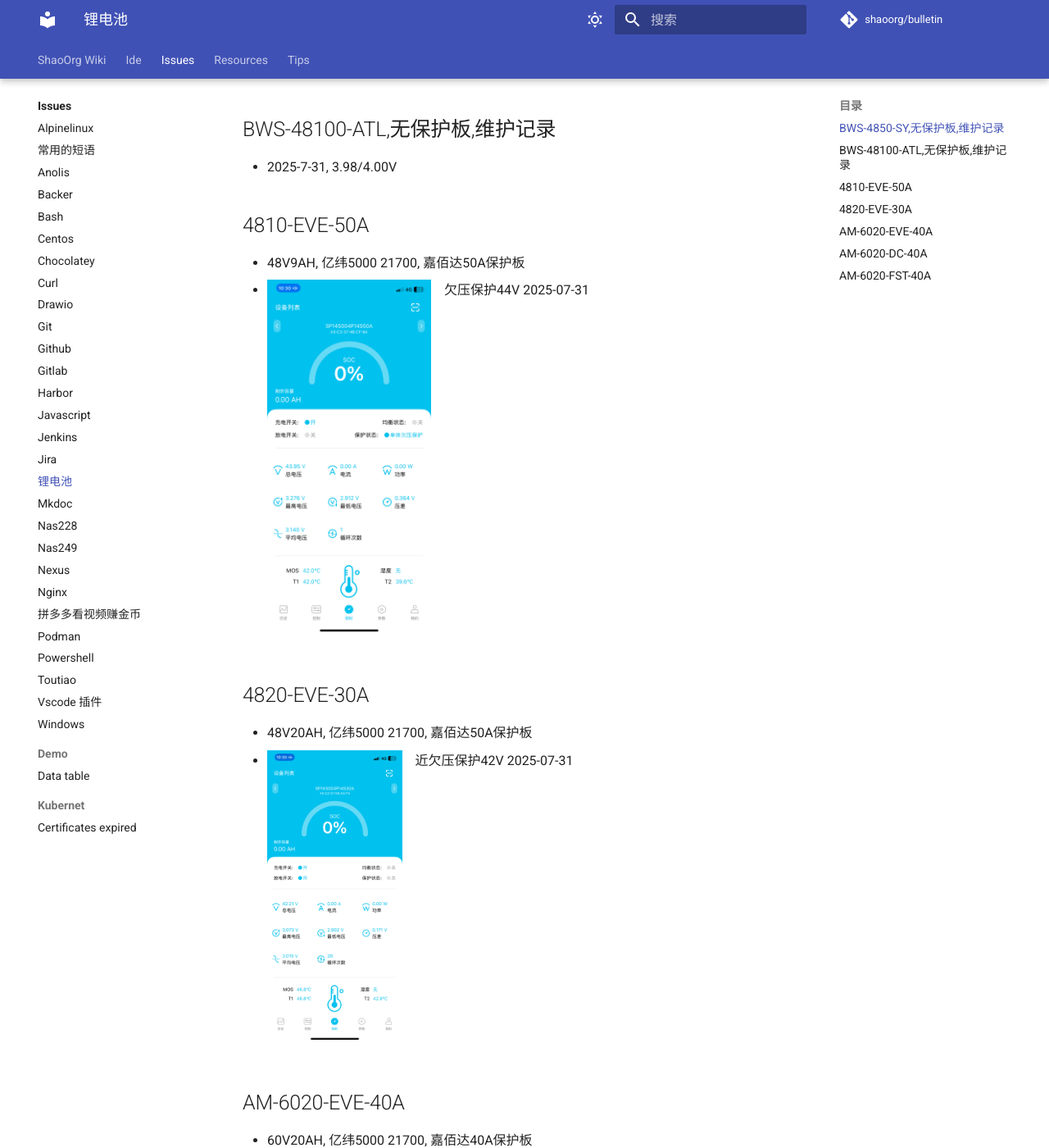
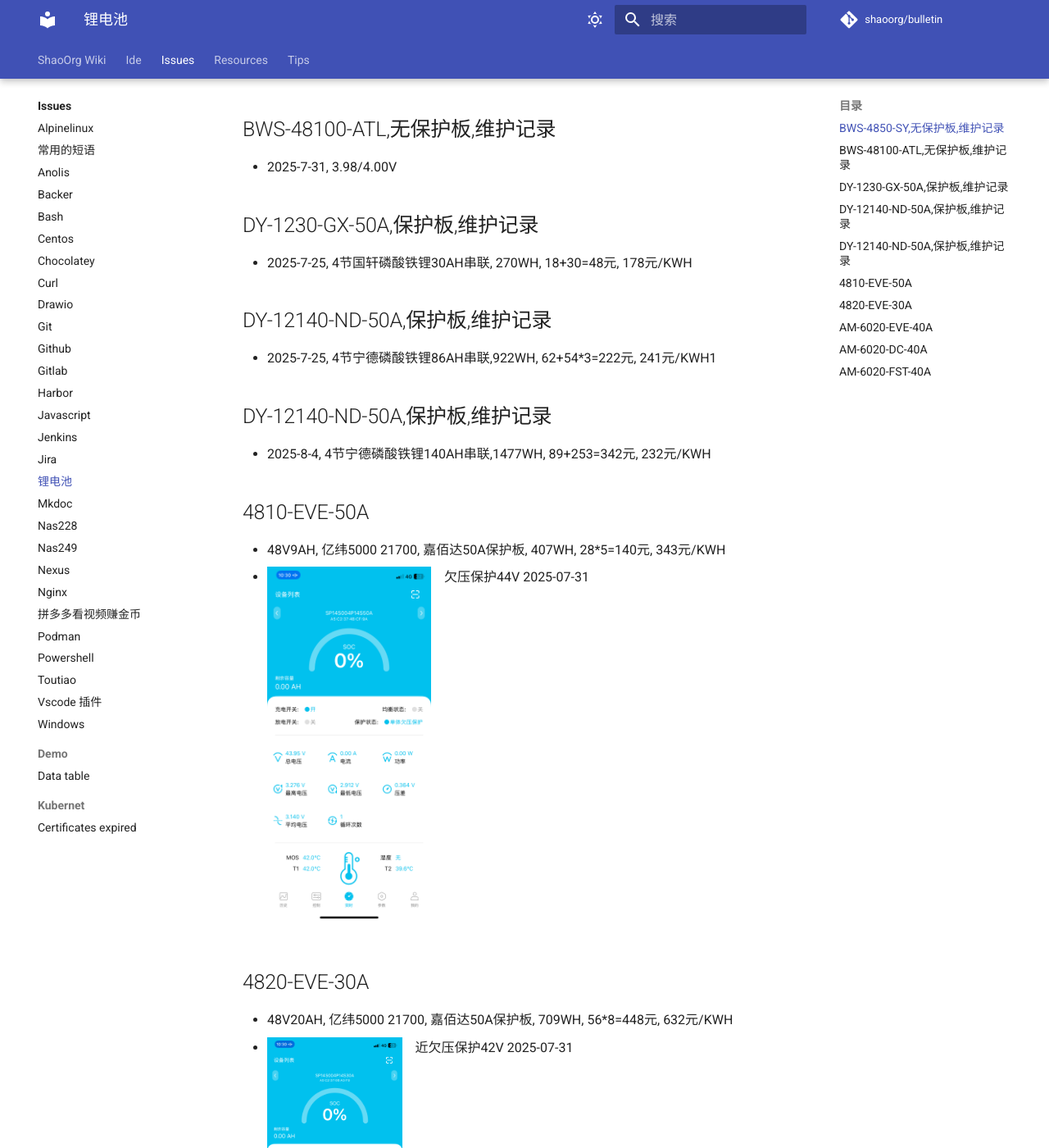
Before and after one commit to ShaoOrg/bulletin, an MkDocs documentation site: the page built from docs/issues/lithium-battery.md, in a window 1280 px wide and 1400 px high, scrolled down 204 px. Shown: the whole window at 82% size. Built offline with MkDocs 1.6.1 and Material for MkDocs 9.7.7, drawn with Linux system fonts in a browser that asks for light colours; comment, search, counter and statistics services are not loaded; some of the changed text lies outside the part shown.

Commit message:
NOCR: foo

```diff
--- a/docs/issues/lithium-battery.md
+++ b/docs/issues/lithium-battery.md
@@ -5,24 +5,34 @@
 ## BWS-48100-ATL,无保护板,维护记录
 - 2025-7-31, 3.98/4.00V
 
+## DY-1230-GX-50A,保护板,维护记录
+- 2025-7-25, 4节国轩磷酸铁锂30AH串联, 270WH, 18+30=48元, 178元/KWH
+
+## DY-12140-ND-50A,保护板,维护记录
+- 2025-7-25, 4节宁德磷酸铁锂86AH串联,922WH, 62+54*3=222元, 241元/KWH1
+
+## DY-12140-ND-50A,保护板,维护记录
+- 2025-8-4, 4节宁德磷酸铁锂140AH串联,1477WH, 89+253=342元, 232元/KWH
+
 ## 4810-EVE-50A
-- 48V9AH, 亿纬5000 21700, 嘉佰达50A保护板
+- 48V9AH, 亿纬5000 21700, 嘉佰达50A保护板, 407WH, 28*5=140元, 343元/KWH
 - 欠压保护44V 2025-07-31
 ![欠压保护44V](./images/4810-EVE-50A-low-voltage-protection.PNG){width="200px" align=left}
+
 ## 4820-EVE-30A
-- 48V20AH, 亿纬5000 21700, 嘉佰达50A保护板
+- 48V20AH, 亿纬5000 21700, 嘉佰达50A保护板, 709WH, 56*8=448元, 632元/KWH
 - 近欠压保护42V 2025-07-31
 ![近欠压保护42V](./images/4820-EVE-30A-under-voltage-protection.PNG){width=25% align=left}
 
 ## AM-6020-EVE-40A
-- 60V20AH, 亿纬5000 21700, 嘉佰达40A保护板
+- 60V20AH, 亿纬5000 21700, 嘉佰达40A保护板, 857WH, 68*8=544元, 635元/KWH
 - 欠压保护55V 2025-08-01
 ![欠压保护55V](./images/AM-6020-EVE-40保护电压.PNG){width="25%" align=left}
 - 近欠压保护55V 2025-08-01
 ![近欠压保护55V](./images/AM-6020-EVE-40近保护电压.PNG){width="25%" align=left}
 
 ## AM-6020-DC-40A
-- 60V20AH, DMEGC5000 21700, 嘉佰达40A保护板
+- 60V20AH, DMEGC5000 21700, 嘉佰达40A保护板, 927WH, 6.2*68=422元, 455元/KWH
 - 欠压保护55V 990WH 2025-08-03
 ![欠压保护55V](./images/AM-6020-DC-40保护电压.PNG){width="25%" align=left}
 - 近欠压保护1 55V 990WH 2025-08-03
@@ -31,7 +41,7 @@
 ![近欠压保护55V](./images/AM-6020-DC-40近保护电压2.PNG){width="25%" align=left}
 
 ## AM-6020-FST-40A
-- 60V20AH, 福斯特2500 18650, 嘉佰达40A保护板
+- 60V20AH, 福斯特2500 18650, 嘉佰达40A保护板, 975WH, 1.8*8*17=245元, 354元/KWH
 - 欠压保护55V 929WH 2025-08-02
 ![欠压保护55V](./images/AM-6020-FST-40A欠压保护.PNG){width=25% align=left}
 - 近欠压保护55V 929WH 2025-08-02
```
